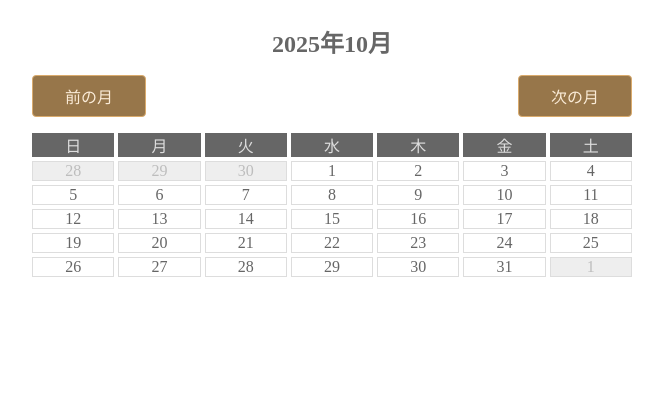
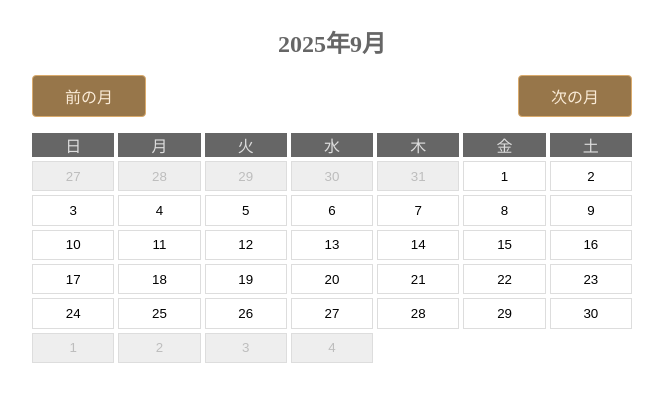
Before and after one commit to rione-822/busfee_count_app, a plain HTML site: page calender.html in a window 1280 px wide. Both pictures are taken after a click on the button "前の月". Shown: the whole page, without its empty margins (308-971 px from the left). Drawn offline with Linux system fonts and the light colour scheme.

Commit message:
日付をボタンにし、加えて前月・来月ボタンを実装しました。

```diff
--- a/calender.css
+++ b/calender.css
@@ -24,17 +24,24 @@
 
 .day{
     background-color: #666;
-    color:#ddd
+    color:#ddd;
+}
+
+button {
+    background-color: #ffffff;
+    cursor: pointer;
+    padding: 0.5em 1.2em;
 }
 
 .date{
-
+    background-color: #ffffff;
     border: 1px solid #ddd;
 }
 
 .not-now{
     background-color:#eeeeee;
     color:#bdbdbd;
+    padding: 0.5em 1em;
 }
 
 
--- a/calender.js
+++ b/calender.js
@@ -4,6 +4,8 @@ document.addEventListener('DOMContentLoaded', ()=>{
     const yearMonthNow = document.getElementById("calender-header");
     const calender = document.getElementById("calender");
     const calenderDate = document.getElementById("calender-date");
+    const pastCalender = document.getElementById("prev");
+    const nextCalender = document.getElementById("next");
 
     const week = ["日", "月", "火", "水", "木", "金", "土"];
 
@@ -27,6 +29,29 @@ document.addEventListener('DOMContentLoaded', ()=>{
         createCalender(date);
     };
 
+    //先月・来月表示
+
+    pastCalender.addEventListener('click', () =>{
+        showDate.setMonth(showDate.getMonth() - 1);
+        const dateList = calender.querySelectorAll(".date");
+        dateList.forEach(date => {
+            date.remove();
+        });
+        showCalender(showDate);
+    });
+
+    nextCalender.addEventListener('click', () => {
+        showDate.setMonth(showDate.getMonth() + 1);
+        const dateList = calender.querySelectorAll(".date");
+        dateList.forEach(date => {
+            date.remove();
+        })
+        showCalender(showDate);
+    });
+
+
+
+
     //カレンダー作成
 
     function createCalender(date){
@@ -36,7 +61,7 @@ document.addEventListener('DOMContentLoaded', ()=>{
         //前月分の空白を埋める
         for (let i = 6 - firstDayNowMonth.getDay(); i > 0; i--){
             const pastDate = new Date(date.getFullYear(), date.getMonth(), 1-i).getDate();
-            const dateDiv = document.createElement("div");
+            const dateDiv = document.createElement("button");
             dateDiv.className = "date not-now";
             dateDiv.textContent = pastDate;
             calender.appendChild(dateDiv);
@@ -44,7 +69,7 @@ document.addEventListener('DOMContentLoaded', ()=>{
 
         //今月分を埋める
         for (let i = 1; i <= lastDayNowMonth.getDate(); i++){
-            const dateDiv = document.createElement("div");
+            const dateDiv = document.createElement("button");
             dateDiv.className = "date";
             dateDiv.textContent = i;
             calender.appendChild(dateDiv);
@@ -53,17 +78,11 @@ document.addEventListener('DOMContentLoaded', ()=>{
 
         //来月分の空白を埋める
         for (let i = 1; i <= 6 - lastDayNowMonth.getDay(); i++){
-            const dateDiv = document.createElement("div");
+            const dateDiv = document.createElement("button");
             dateDiv.className = "date not-now";
             dateDiv.textContent = i ;
             calender.appendChild(dateDiv);
         }
 
-
-
-        const month = date.getMonth;
-
-
-
     };
 });
```
